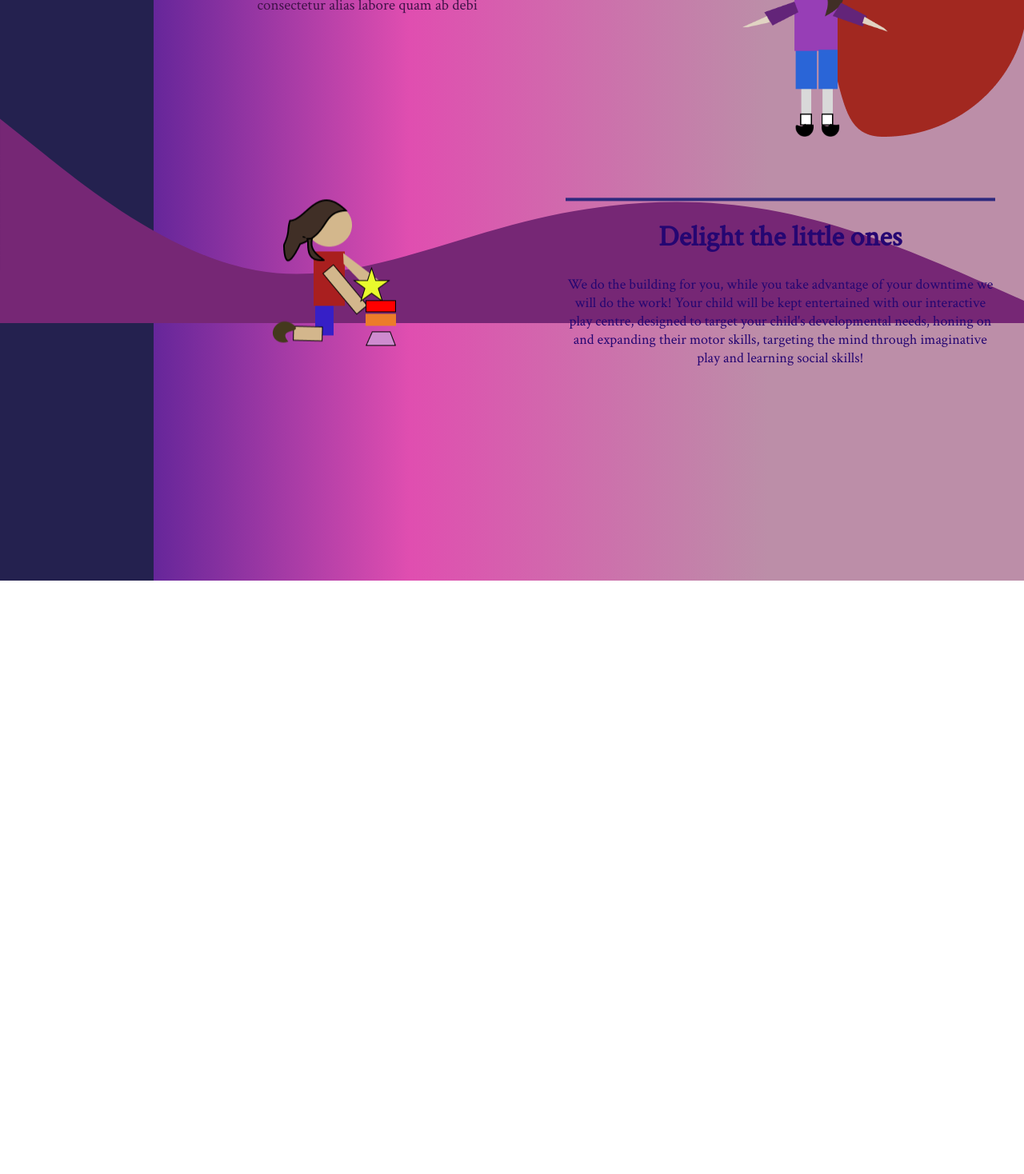
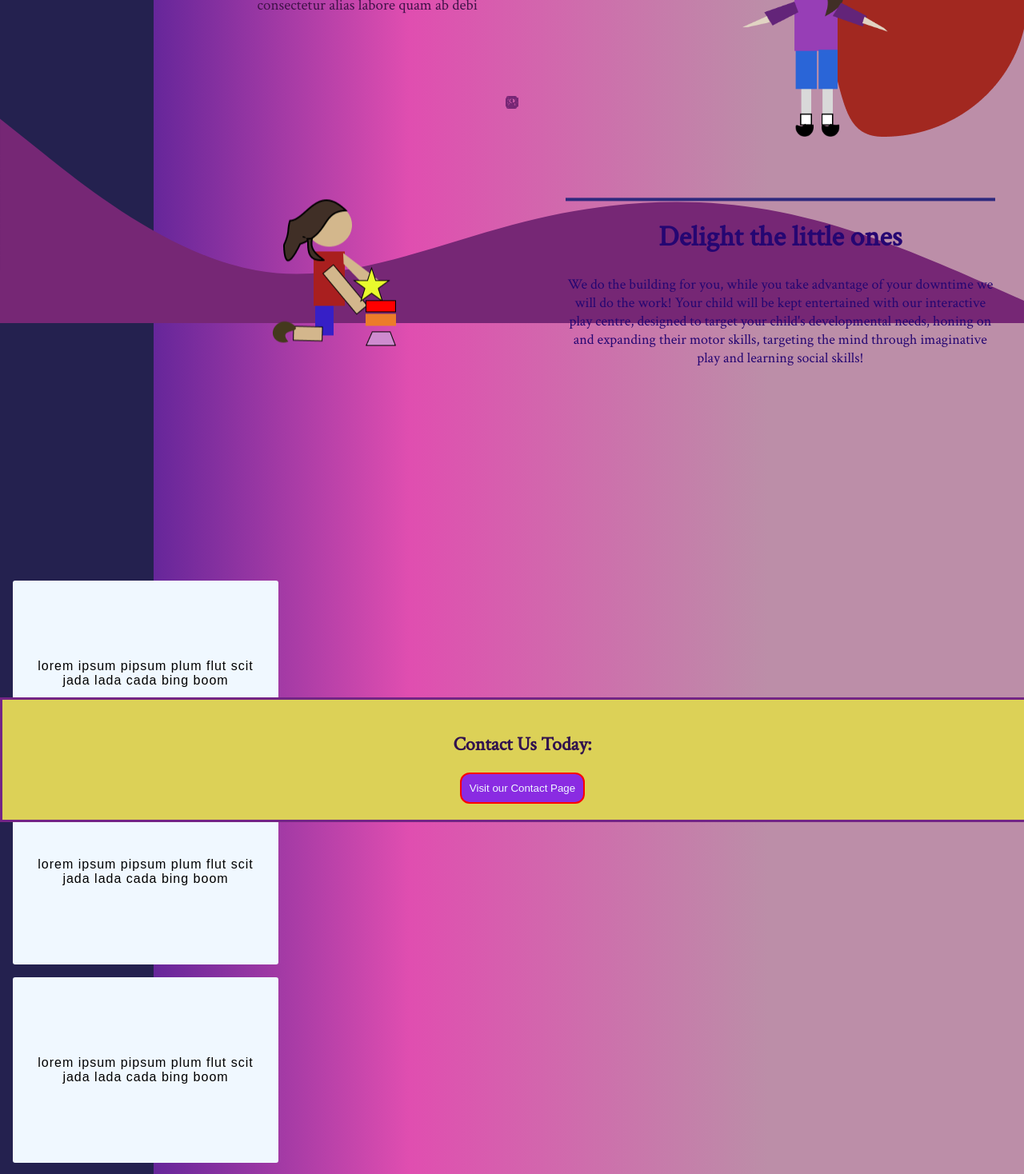
Before and after one commit to lumiere25/react-portfolio, a React (Create React App) app: page /home in a window 1280 px wide. Shown: the part 1320-2788 px from the top of the page at 80% size. Before the commit the page ends 2046 px from the top, so only its background shows below. Built offline with nearby package versions, Linux system fonts and the light colour scheme; a web font is replaced by a local one.

Commit message:
New Update

```diff
--- a/src/App.js
+++ b/src/App.js
@@ -9,6 +9,8 @@ import Contact from "./Pages/Contact";
 import Wave from "./components/wave/Wave";
 import Footer from "./components/footer/Footer";
 import { Route, Routes } from "react-router-dom";
+
+
 
 
 function App() {
--- a/src/Pages/About.jsx
+++ b/src/Pages/About.jsx
@@ -1,6 +1,8 @@
 import React from 'react'
 import { Link } from "react-router-dom";
+
 import styles from "../components/about.module.css";
+import Gallery from "../components/Gallery/gallery";
 import art from "../components/img/art.jpg";
 import design from "../components/img/design.jpg";
 import florals from "../components/img/florals.jpg";
@@ -8,6 +10,7 @@ import mountain from "../components/img/mountain.jpg";
 import paint from "../components/img/paint.jpg";
 import coffees from "../components/img/coffees.jpg";
 import back from "../components/img/back.png";
+
 
 
 const About = () => {
@@ -23,44 +26,32 @@ const About = () => {
    </Link>
    </div>
 
-<div className={styles.project_grid}>
-  <div className={styles.project} id="dangle">
-  <img src={art} alt="art"/>
-  <div className={styles.text}>
-  <p>"Something for everyone, connecting people together, one moment at a time."</p>
-  </div>
-  </div>
-  <div className={styles.project} id="spot">
-  <img src={coffees} alt="coffees"/>
-  <div className={styles.text}>
-  <p>"Leaving all behind, we journey to new frontiers of discovery, on and on"</p>
-  </div>
-  </div>
-  <div className={styles.project} id="loaf">
-  <img src={florals} alt="florals"/>
-  <div className={styles.text}>
-  <p>"Let art be your guide , the strokes of a brush brings all together"</p>
-  </div>
-  </div>
-  <div className={styles.project} id="test">
-  <img src={design} alt="design"/>
-  <div className={styles.text}>
-  <p>Lorem ipsum dolor sit, amet consectetur adipisicing elit. Sit, suscipit.</p>
-  </div>
-  </div>
-  <div className={styles.project} id="springer">
-  <img src={mountain} alt="mountain photography"/>
-  <div className={styles.text}>
-  <p>Lorem ipsum dolor sit, amet consectetur adipisicing elit. Sit, suscipit.</p>
-  </div>
-  </div>
-  <div className={styles.project} id="fruit">
-  <img src={paint} alt="paint"/>
-  <div className={styles.text}>
-  <p>Lorem ipsum dolor sit, amet consectetur adipisicing elit. Sit, suscipit.</p>
-  </div>
-  </div>
-  </div>
+   <div className={styles.project_grid}>
+    <Gallery
+    img={art}
+    text="Something for everyone, connecting people together, one moment at a time."
+    />
+    <Gallery
+    img={florals}
+    text="Something for everyone, connecting people together, one moment at a time."
+    />
+    <Gallery
+    img={coffees}
+    text="Something for everyone, connecting people together, one moment at a time."
+    />
+    <Gallery
+    img={design}
+    text="Something for everyone, connecting people together, one moment at a time."
+    />
+    <Gallery
+    img={paint}
+    text="Something for everyone, connecting people together, one moment at a time."
+    />
+    <Gallery
+    img={mountain}
+    text="Something for everyone, connecting people together, one moment at a time."
+    />
+</div>
 </>
   )
 }
--- a/src/Pages/Home.jsx
+++ b/src/Pages/Home.jsx
@@ -1,19 +1,17 @@
 import React from 'react'
 import Styles from "../components/Home.module.css";
+import Services from "../components/Services/services";
 import { Link } from "react-router-dom";
 import woman from "../components/img/woman.png";
 import eclipse from "../components/img/Ellipse.png";
 import newEclipse from "../components/img/Ellipsered.png";
 import girl from "../components/img/girl.png";
 import girl2 from "../components/img/girl2.png";
-import { FontAwesomeIcon } from '@fortawesome/react-fontawesome';
-import { faEnvelope } from '@fortawesome/free-solid-svg-icons';
+import { faEnvelope } from '@fortawesome/free-regular-svg-icons';
+import { faClock } from '@fortawesome/free-regular-svg-icons';
+import { faAddressBook } from '@fortawesome/free-regular-svg-icons';
+import { faBell } from '@fortawesome/free-regular-svg-icons';
 import Card from "../components/Cards/cards";
-
-
-
-
-
 
 
 const Home = () => {
@@ -38,15 +36,6 @@ const Home = () => {
       <div className="transparent__image">
       <img src={woman} alt="Happy lady" />
      </div>
-     {/* Contact us by mail */}
-     <div className={Styles.mail_us_container}>
-      <div className={Styles.mail_us} >
-       <h2>Contact Us Today:</h2>
-       <Link to="/contact">
-       <FontAwesomeIcon className={Styles.i_envelope}icon={faEnvelope} />
-       </Link>
-      </div>
-     </div>
     </div>
   </div>
   { /* blogs section */ }
@@ -57,12 +46,15 @@ const Home = () => {
      <i className="fas fa-quote-left"></i>
      <p>Coming here was the greatest descision I have made to this day"</p>
      </div>
+
      <div className={Styles.ecliptic_container}>
      <img className={Styles.ecliptic_red} src={newEclipse} alt="ecliptic"/>
      </div>
      <div className={Styles.girl_container}>
      <img className={Styles.girlie} src={girl} alt="girl"/>
      </div>
+
+
      { /* Website Description */}
      <div className={Styles.desc_container}>
      <div className={Styles.desc_left}>
@@ -80,6 +72,37 @@ const Home = () => {
          </div>
        </div>
       </div>
+      <div className={Styles.mail_us_container}>
+      <div className={Styles.mail_us} >
+       <h2>Contact Us Today:</h2>
+       <Link to="/contact">
+       <button className={Styles.btn_contact}>Visit our Contact Page</button>
+       </Link>
+      </div>
+     </div>
+
+     <div className={Styles.services_section}>
+     <Services
+     icon={faEnvelope}
+     description="lorem ipsum pipsum plum flut scit jada lada cada bing boom"
+
+     />
+     <Services
+     icon={faClock}
+     description="lorem ipsum pipsum plum flut scit jada lada cada bing boom"
+
+     />
+     <Services
+     icon={faAddressBook}
+     description="lorem ipsum pipsum plum flut scit jada lada cada bing boom"
+
+     />
+     <Services
+     icon={faBell}
+     description="lorem ipsum pipsum plum flut scit jada lada cada bing boom"
+
+     />
+     </div>
     </div>
   </>
   )
--- /dev/null
+++ b/src/components/Gallery/gallery.jsx
@@ -0,0 +1,12 @@
+import React from "react";
+import styles from "../about.module.css";
+
+const Gallery = (props) => {
+ return (
+  <div className={styles.project}>
+  <img src={props.img} alt="img"/>
+  <p className={styles.text}>{props.text}</p>
+</div>
+)
+}
+export default Gallery;
--- a/src/components/Home.module.css
+++ b/src/components/Home.module.css
@@ -173,34 +173,29 @@ left: 65%;
 
 
 .mail_us_container {
-  position: relative;
-  right: 128%;
-  bottom: 90px;
+  border: 3px solid rgb(115, 37, 133);
+  width: 100%;
+  padding: 20px 10px ;
+  position: absolute;
+  left: 0%;
+  top: 274%;
+  background-color: rgb(220, 209, 87);
+}
+
+.btn_contact {
+  padding: 10px 10px;
+  border: 2px solid red;
+  border-radius: 12px;
+  background-color: blueviolet;
+  color:aliceblue;
 }
 
 .mail_us h2 {
   font-family:'Crimson Text', serif;
+  color:rgb(49, 18, 78);
 }
 
-.i_envelope {
-  font-size: 60px;
-  cursor: pointer;
-}
 
-.i_envelope:hover {
-  animation: shake 1s infinite linear;
-}
-
-@keyframes shake {
-  17%
-  {
-    transform: translate(10px, 0px);
-  }
-  22%
-  {
-    transform: translate(10px, 10px);
-  }
-}
 
 /* .girlie {
   display: inline-block;
--- /dev/null
+++ b/src/components/Services/services.jsx
@@ -0,0 +1,15 @@
+import { FontAwesomeIcon } from "@fortawesome/react-fontawesome";
+import React from "react";
+import Styles from "./services.module.css";
+
+const Services = (props) => {
+  return (
+    <div className={Styles.service}>
+    <FontAwesomeIcon className={Styles.icons} icon={props.icon} />
+ <span className={Styles.service_text}>{props.description}</span>
+   </div>
+
+  )
+}
+
+export default Services;
--- /dev/null
+++ b/src/components/Services/services.module.css
@@ -0,0 +1,37 @@
+.services_section {
+ display: flex;
+ justify-content: center;
+}
+.service {
+  height: 200px;
+  width: 300px;
+  background-color: aliceblue;
+  margin: 1rem;
+  padding: 1rem;
+
+  font-family: sans-serif;
+  letter-spacing: 1px;
+  text-align: center;
+
+  display: flex;
+  flex-direction: column;
+  justify-content: center;
+  align-items: center;
+
+  border-radius: 3px;
+  box-shadow: 0 1rem 1rem -10px -10px rgb(0 0 0 / 40%);
+
+}
+
+
+
+/* .service_text span {
+  color: rgb(71, 26, 139);
+  font-size: 15px;
+} */
+
+/* .icons {
+  display: flex;
+  justify-content: space-evenly;
+  align-items: center;
+} */
```
